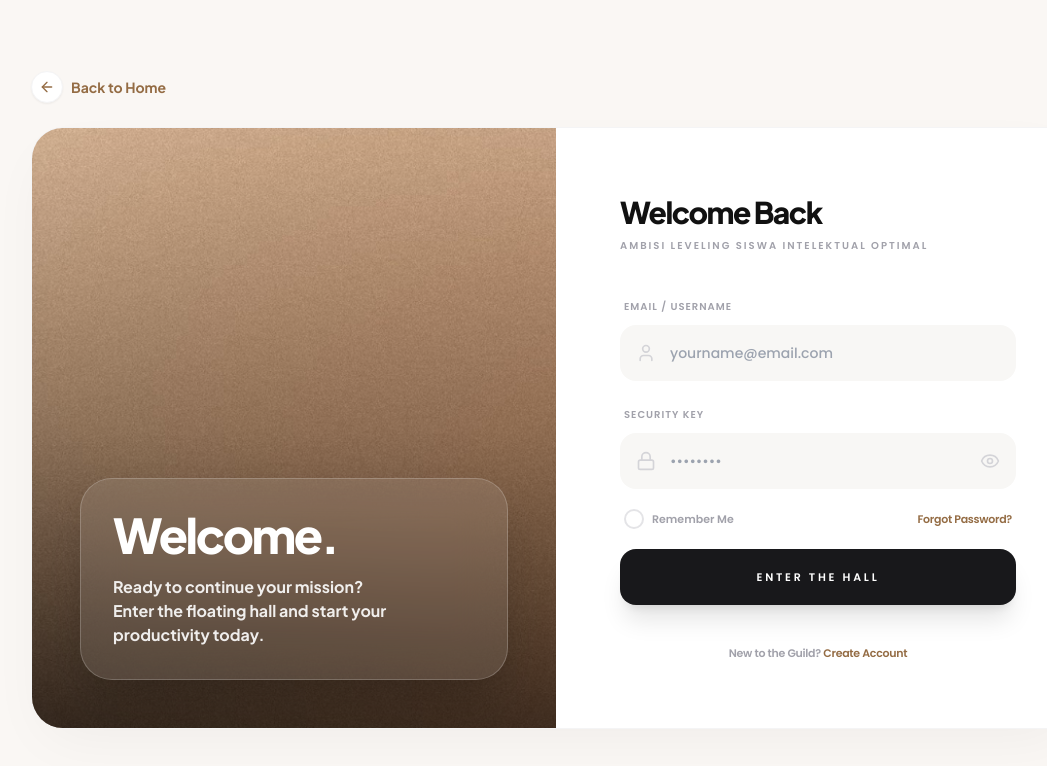
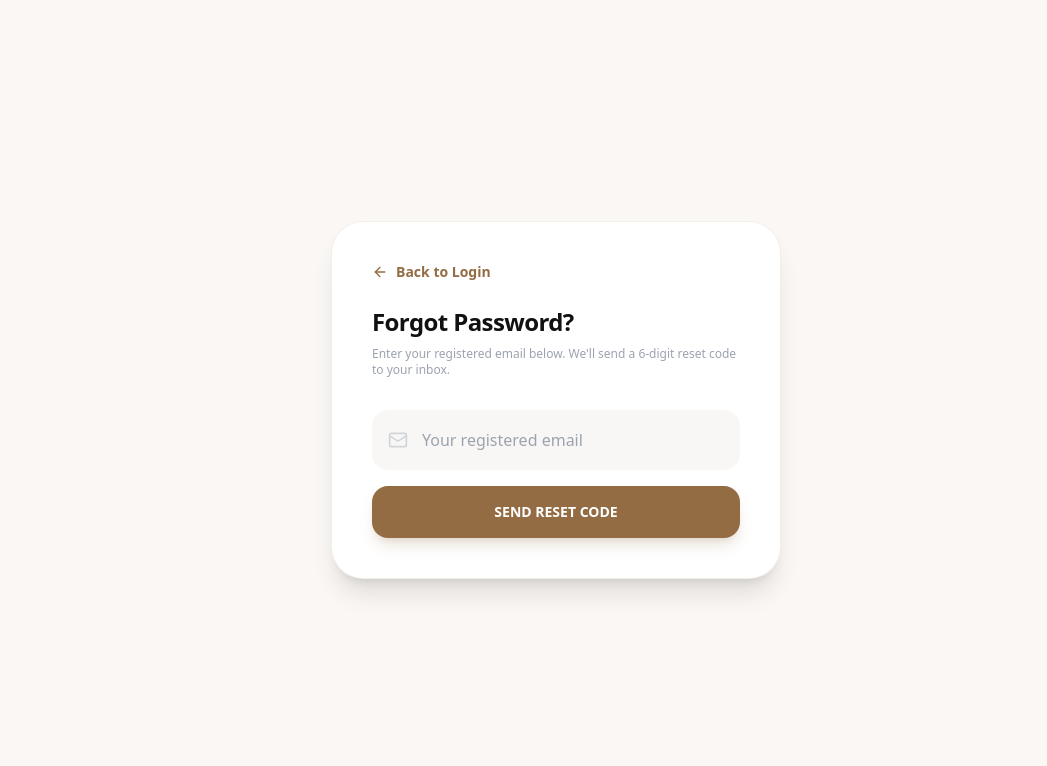
Before and after one commit to rasyairham/alsio1, a React (Vite) app in the folder frontend/: page /forgot-password in a window 1280 px wide. Before the commit this address led to /login. Shown: the top 766 px of the page, without its empty margins (84-1131 px from the left). Built offline with nearby package versions, Linux system fonts and the light colour scheme.

Commit message:
Fix: Unified axios configuration and removed redundant api file

```diff
--- a/frontend/src/pages/ForgotPassword.jsx
+++ b/frontend/src/pages/ForgotPassword.jsx
@@ -1,266 +1,137 @@
-import React, { useEffect, useState, useRef, useCallback, useMemo } from 'react';
+import React, { useState } from 'react';
+import axios from 'axios';
 import { useNavigate } from 'react-router-dom';
-import { Camera, Mail, LogOut, Edit3, User, ShieldCheck, ChevronLeft, Bell, Star, Trophy, Loader2 } from 'lucide-react';
-// PERBAIKAN: Gunakan instance api yang sudah kita buat sebelumnya agar base URL konsisten
-import api from '../api/axios';
+import { Mail, Lock, ShieldCheck, ArrowLeft } from "lucide-react";
 
-const ProfilePage = () => {
+const ForgotPassword = () => {
+  const [step, setStep] = useState(1);
+  const [formData, setFormData] = useState({ email: '', otp: '', newPassword: '' });
+  const [isLoading, setIsLoading] = useState(false);
+  const [status, setStatus] = useState('');
+  const [message, setMessage] = useState('');
   const navigate = useNavigate();
-  const fileInputRef = useRef(null);
 
-  const [userData, setUserData] = useState({
-    username: "",
-    email: "",
-    profileImage: null,
-    xp: 0
-  });
-
-  const [unreadCount, setUnreadCount] = useState(0);
-  const [isModalOpen, setIsModalOpen] = useState(false);
-  const [tempData, setTempData] = useState({ username: "", profileImage: null });
-  const [loading, setLoading] = useState(false);
-
-  // Configuration Tier List
-  const tierList = useMemo(() => [
-    { name: "Newbie", xp: 0, color: "text-zinc-400 bg-zinc-100", icon: <Star size={14} />, next: 1000 },
-    { name: "Explorer", xp: 1000, color: "text-amber-600 bg-amber-50", icon: <Star size={14} />, next: 5000 },
-    { name: "Commander", xp: 5000, color: "text-blue-600 bg-blue-50", icon: <ShieldCheck size={14} />, next: 20000 },
-    { name: "Sentinel", xp: 20000, color: "text-emerald-600 bg-emerald-50", icon: <ShieldCheck size={14} />, next: 200000 },
-    { name: "Celestial", xp: 200000, color: "text-purple-600 bg-purple-50", icon: <Trophy size={14} />, next: 1000000 },
-  ], []);
-
-  const currentTier = useMemo(() => {
-    const xp = userData.xp;
-    return [...tierList].reverse().find(t => xp >= t.xp) || tierList[0];
-  }, [userData.xp, tierList]);
-
-  const progress = useMemo(() => {
-    const currentTierXp = currentTier.xp;
-    const nextTierXp = currentTier.next;
-    const earnedInTier = userData.xp - currentTierXp;
-    const neededForNext = nextTierXp - currentTierXp;
-    return Math.min(Math.max((earnedInTier / neededForNext) * 100, 0), 100);
-  }, [userData.xp, currentTier]);
-
-  const fetchProfileData = useCallback(async () => {
-    const token = localStorage.getItem("token");
-    if (!token) return navigate("/login");
-
+  const handleSendOTP = async (e) => {
+    e.preventDefault();
+    setIsLoading(true); setStatus('');
     try {
-      // 1. Ambil Notifikasi
-      const resNotif = await api.get("/notifications");
-      if (resNotif.data.success) {
-        setUnreadCount(resNotif.data.data.filter(n => !n.read).length);
-      }
-
-      // 2. Ambil data user terbaru dari server/local
-      // PERBAIKAN: Selalu prioritaskan data dari localStorage yang paling update setelah login/edit
-      const storedUser = JSON.parse(localStorage.getItem("user") || "{}");
-
-      setUserData({
-        username: localStorage.getItem("username") || storedUser.username || "Explorer",
-        email: localStorage.getItem("email") || storedUser.email || "not-synced@alsio.com",
-        xp: parseInt(localStorage.getItem("xp") || storedUser.xp || "0"),
-        profileImage: localStorage.getItem("userImage") || storedUser.profileImage || null
-      });
-
+      await axios.post('http://localhost:5000/api/auth/forgot-password', { email: formData.email });
+      setStatus('success'); setMessage("OTP has been sent to your email!"); setStep(2);
     } catch (err) {
-      console.error("Sync failed:", err);
-      if (err.response?.status === 401) navigate("/login");
-    }
-  }, [navigate]);
-
-  useEffect(() => {
-    fetchProfileData();
-  }, [fetchProfileData]);
-
-  const openEditModal = () => {
-    setTempData({
-      username: userData.username,
-      profileImage: userData.profileImage
-    });
-    setIsModalOpen(true);
+      let msg = err.response?.data?.message || "Failed to send OTP. Try again.";
+      if (msg === "Email tidak ditemukan") msg = "Email not found. Please check your email.";
+      setStatus('error'); setMessage(msg);
+    } finally { setIsLoading(false); }
   };
 
-  const handleImageChange = (e) => {
-    const file = e.target.files[0];
-    if (file) {
-      if (file.size > 2000000) return alert("File too large! Max 2MB.");
-      const reader = new FileReader();
-      reader.onloadend = () => setTempData(prev => ({ ...prev, profileImage: reader.result }));
-      reader.readAsDataURL(file);
-    }
-  };
+  const handleReset = async (e) => {
+    e.preventDefault();
+    if (formData.newPassword.length < 6) return setStatus('validation'), setMessage("Password must be at least 6 characters!");
+    if (!/^\d{6}$/.test(formData.otp)) return setStatus('validation'), setMessage("OTP must be a 6-digit code!");
 
-  const handleSaveChanges = async (e) => {
-    e.preventDefault();
-    setLoading(true);
-
+    setIsLoading(true); setStatus('');
     try {
-      const res = await api.put("/auth/update-profile", {
-        username: tempData.username,
-        profileImage: tempData.profileImage
-      });
-
-      if (res.data) {
-        // PERBAIKAN: Update semua storage key agar konsisten di seluruh app
-        localStorage.setItem("username", res.data.username);
-        if (res.data.profileImage) localStorage.setItem("userImage", res.data.profileImage);
-
-        setUserData(prev => ({
-          ...prev,
-          username: res.data.username,
-          profileImage: res.data.profileImage
-        }));
-
-        setIsModalOpen(false);
-        // Trigger event agar komponen lain (seperti Sidebar) ikut terupdate
-        window.dispatchEvent(new Event("storage"));
-      }
+      await axios.post('http://localhost:5000/api/auth/reset-password', formData);
+      setStatus('success'); setMessage("Password has been reset!");
+      setTimeout(() => navigate('/login'), 1500);
     } catch (err) {
-      alert(err.response?.data?.message || "Update failed");
-    } finally {
-      setLoading(false);
-    }
-  };
-
-  const handleLogout = () => {
-    if(window.confirm("End session and leave the Hall?")) {
-        localStorage.clear();
-        navigate("/");
-    }
+      let msg = err.response?.data?.message || "Failed to reset password. Try again.";
+      if (msg === "OTP salah") msg = "Invalid OTP code. Please check your email.";
+      if (msg === "Email tidak ditemukan") msg = "Email not found. Please check your email.";
+      setStatus('error'); setMessage(msg);
+    } finally { setIsLoading(false); }
   };
 
   return (
-    <div className="min-h-screen bg-[#FAF7F4] font-sans text-zinc-900 p-4 sm:p-6 pt-24 sm:pt-32 pb-24 relative overflow-hidden">
-      <div className="max-w-xl mx-auto relative z-10">
+    <div className="min-h-screen bg-[#FAF7F4] flex items-center justify-center p-4 sm:p-6">
+      {/* Card: Width auto pada mobile, max-width pada desktop */}
+      <div className="w-full max-w-[450px] bg-white p-6 sm:p-10 rounded-[24px] sm:rounded-[32px] shadow-xl border border-[#EAE0D0]/50">
 
-        {/* Nav Header */}
-        <div className="flex justify-between items-center mb-8 px-2">
-          <button onClick={() => navigate(-1)} className="flex items-center gap-2 text-zinc-400 hover:text-[#C29976] font-black text-[10px] uppercase tracking-widest transition-all">
-            <ChevronLeft size={16} /> Back
+        {/* Back Button: Padding diperbesar untuk mobile agar mudah diklik */}
+        <button
+          onClick={() => navigate('/login')}
+          className="mb-6 flex items-center gap-2 text-xs sm:text-sm text-[#946C44] hover:text-[#7A5836] transition-colors font-bold group"
+        >
+          <ArrowLeft className="w-4 h-4 transition-transform group-hover:-translate-x-1" /> Back to Login
         </button>
 
-          <button onClick={() => navigate('/notifications')} className="relative p-3.5 bg-white rounded-2xl border border-zinc-100 shadow-sm active:scale-90 transition-all">
-            <Bell size={20} className={unreadCount > 0 ? "text-[#C29976]" : "text-zinc-300"} />
-            {unreadCount > 0 && (
-              <span className="absolute top-2.5 right-2.5 w-5 h-5 bg-[#C29976] border-[3px] border-white rounded-full flex items-center justify-center text-[8px] font-black text-white">
-                {unreadCount}
-              </span>
-            )}
-          </button>
-        </div>
+        {/* Header Text: Skala font adaptif */}
+        <h2 className="text-xl sm:text-2xl font-black mb-2 text-[#111] tracking-tight">
+          {step === 1 ? "Forgot Password?" : "Create New Password"}
+        </h2>
+        <p className="text-[11px] sm:text-xs text-gray-400 mb-8 font-medium leading-relaxed">
+          {step === 1
+            ? "Enter your registered email below. We'll send a 6-digit reset code to your inbox."
+            : "Verification successful! Please enter the OTP code and your new strong password below."}
+        </p>
 
-        {/* Profile Card */}
-        <div className="bg-white rounded-[3rem] sm:rounded-[4rem] p-8 sm:p-14 border border-zinc-100 shadow-[0_20px_50px_-20px_rgba(0,0,0,0.05)] text-center relative">
-
-          {/* Avatar Section */}
-          <div className="relative inline-block mb-10">
-            <div className="absolute inset-0 rounded-[3rem] bg-[#C29976]/10 blur-3xl scale-150"></div>
-            <div className="relative w-32 h-32 sm:w-44 sm:h-44 rounded-[2.5rem] sm:rounded-[3.8rem] bg-white p-2 shadow-2xl rotate-3 border border-zinc-50 overflow-hidden">
-                {userData.profileImage ? (
-                  <img src={userData.profileImage} alt="Profile" className="w-full h-full rounded-[2.2rem] sm:rounded-[3.2rem] object-cover" />
-                ) : (
-                  <div className="w-full h-full flex items-center justify-center bg-zinc-900 rounded-[2.2rem] sm:rounded-[3.2rem] text-white text-4xl sm:text-6xl font-black italic">
-                    {userData.username ? userData.username.charAt(0) : "A"}
+        {/* Status Message: Animasi Fade In */}
+        {status && (
+          <div className={`text-[11px] sm:text-xs text-center mb-6 p-3 rounded-xl border animate-in fade-in duration-300 ${
+            status === 'success' ? 'bg-green-50 text-green-600 border-green-100' :
+            status === 'error' ? 'bg-red-50 text-red-500 border-red-100' :
+            'bg-yellow-50 text-yellow-600 border-yellow-100'
+          }`}>
+            {message}
           </div>
         )}
+
+        <form onSubmit={step === 1 ? handleSendOTP : handleReset} className="space-y-4">
+          {step === 1 ? (
+            <div className="relative group">
+              <Mail className="absolute left-4 top-1/2 -translate-y-1/2 text-gray-300 w-5 h-5 transition-colors group-focus-within:text-[#946C44]" />
+              <input
+                type="email"
+                placeholder="Your registered email"
+                required
+                className="w-full pl-12 pr-4 py-3.5 sm:py-4 rounded-xl sm:rounded-2xl bg-[#F8F7F5] outline-none border-2 border-transparent focus:border-[#946C44] transition-all text-sm sm:text-base"
+                onChange={e => setFormData({ ...formData, email: e.target.value })}
+              />
             </div>
-          </div>
-
-          {/* User Info & Tier */}
-          <div className="mb-10">
-            <h1 className="text-3xl sm:text-5xl font-black tracking-tighter text-zinc-900 mb-3 truncate">{userData.username}</h1>
-
-            <div className={`inline-flex items-center gap-2 px-5 py-2 rounded-full font-black tracking-[0.2em] text-[9px] uppercase italic mb-6 shadow-sm border border-black/5 ${currentTier.color}`}>
-                {currentTier.icon} {currentTier.name} Tier
-            </div>
-
-            {/* Progress Bar */}
-            <div className="max-w-[220px] mx-auto">
-              <div className="flex justify-between text-[8px] font-black uppercase tracking-widest text-zinc-400 mb-2.5 italic">
-                <span>XP: {userData.xp}</span>
-                <span>Next: {currentTier.next}</span>
-              </div>
-              <div className="h-1.5 w-full bg-zinc-100 rounded-full overflow-hidden p-[2px]">
-                <div
-                  className="h-full bg-[#C29976] rounded-full transition-all duration-1000 shadow-[0_0_10px_rgba(194,153,118,0.4)]"
-                  style={{ width: `${progress}%` }}
-                ></div>
-              </div>
-            </div>
-          </div>
-
-          {/* Contact Details */}
-          <div className="space-y-4 text-left mb-10">
-            <div className="bg-[#F8F7F5] p-5 rounded-[2rem] flex items-center gap-5 border border-zinc-100/50">
-              <div className="w-12 h-12 rounded-2xl bg-white flex items-center justify-center shadow-sm text-[#C29976]">
-                <Mail size={20} />
-              </div>
-              <div className="overflow-hidden">
-                <p className="text-[9px] text-zinc-400 uppercase font-black tracking-widest mb-0.5">Authenticated Email</p>
-                <p className="text-sm font-bold text-zinc-700 truncate">{userData.email}</p>
-              </div>
-            </div>
-          </div>
-
-          {/* Actions */}
-          <div className="flex flex-col gap-4">
-            <button onClick={openEditModal} className="w-full py-6 rounded-[2rem] bg-zinc-900 text-white font-black text-[11px] uppercase tracking-[0.3em] hover:bg-[#C29976] hover:-translate-y-1 transition-all shadow-xl flex items-center justify-center gap-3 active:scale-95">
-              <Edit3 size={18} /> Update Identity
-            </button>
-            <button onClick={handleLogout} className="text-zinc-300 font-black text-[9px] uppercase tracking-[0.4em] hover:text-red-500 transition-colors py-2">
-              <LogOut size={12} className="inline mr-2" /> Leave the Guild Board
-            </button>
-          </div>
-        </div>
-      </div>
-
-      {/* MODAL EDIT */}
-      {isModalOpen && (
-        <div className="fixed inset-0 z-[100] flex items-center justify-center p-4">
-          <div className="absolute inset-0 bg-zinc-900/40 backdrop-blur-md animate-in fade-in duration-300" onClick={() => !loading && setIsModalOpen(false)}></div>
-          <div className="relative w-full max-w-md bg-white rounded-[3.5rem] p-10 shadow-2xl animate-in zoom-in-95 duration-300">
-            <h2 className="text-2xl font-black mb-10 text-center tracking-tighter">Identity <span className="text-[#C29976]">Update</span></h2>
-            <form onSubmit={handleSaveChanges} className="space-y-8">
-              <div className="flex flex-col items-center gap-4">
-                <div className="relative w-28 h-28 rounded-[2.5rem] border-4 border-[#F8F5F2] p-1 cursor-pointer group overflow-hidden" onClick={() => fileInputRef.current.click()}>
-                    <div className="w-full h-full rounded-[2.2rem] bg-zinc-50 flex items-center justify-center border border-zinc-100 group-hover:bg-zinc-100 transition-colors">
-                        {tempData.profileImage ? <img src={tempData.profileImage} alt="Preview" className="w-full h-full object-cover" /> : <Camera size={28} className="text-zinc-200" />}
-                    </div>
-                    <div className="absolute inset-0 bg-black/20 opacity-0 group-hover:opacity-100 transition-opacity flex items-center justify-center">
-                      <Edit3 size={20} className="text-white" />
-                    </div>
-                </div>
-                <input type="file" ref={fileInputRef} onChange={handleImageChange} className="hidden" accept="image/*" />
-              </div>
-
-              <div className="space-y-2">
-                <label className="text-[10px] font-black text-zinc-400 uppercase ml-4 tracking-widest">New Alias</label>
-                <div className="relative">
-                    <User className="absolute left-5 top-1/2 -translate-y-1/2 text-zinc-300" size={18} />
+          ) : (
+            <div className="space-y-4 animate-in slide-in-from-right-4 duration-300">
+              <div className="relative group">
+                <ShieldCheck className="absolute left-4 top-1/2 -translate-y-1/2 text-gray-300 w-5 h-5 transition-colors group-focus-within:text-[#946C44]" />
                 <input
                   type="text"
-                      value={tempData.username}
-                      onChange={(e) => setTempData(prev => ({ ...prev, username: e.target.value }))}
-                      className="w-full bg-[#F8F7F5] border-2 border-transparent focus:border-[#C29976]/20 rounded-[1.5rem] pl-14 pr-6 py-5 outline-none font-bold text-sm transition-all"
+                  placeholder="6-digit OTP"
+                  maxLength={6}
                   required
+                  className="w-full pl-12 pr-4 py-3.5 sm:py-4 rounded-xl sm:rounded-2xl bg-[#F8F7F5] outline-none border-2 border-transparent focus:border-[#946C44] transition-all text-sm sm:text-base tracking-[0.2em] font-bold"
+                  onChange={e => setFormData({ ...formData, otp: e.target.value })}
+                />
+              </div>
+              <div className="relative group">
+                <Lock className="absolute left-4 top-1/2 -translate-y-1/2 text-gray-300 w-5 h-5 transition-colors group-focus-within:text-[#946C44]" />
+                <input
+                  type="password"
+                  placeholder="New password"
+                  required
+                  className="w-full pl-12 pr-4 py-3.5 sm:py-4 rounded-xl sm:rounded-2xl bg-[#F8F7F5] outline-none border-2 border-transparent focus:border-[#946C44] transition-all text-sm sm:text-base"
+                  onChange={e => setFormData({ ...formData, newPassword: e.target.value })}
                 />
               </div>
             </div>
+          )}
 
-              <div className="flex gap-4 pt-4">
-                <button type="button" onClick={() => setIsModalOpen(false)} className="flex-1 py-5 rounded-2xl bg-zinc-50 text-zinc-400 font-black text-[11px] uppercase tracking-widest hover:bg-zinc-100 transition-colors">Cancel</button>
-                <button type="submit" disabled={loading} className="flex-1 py-5 rounded-2xl bg-[#C29976] text-white font-black text-[11px] uppercase tracking-widest shadow-lg shadow-[#C29976]/30 flex items-center justify-center">
-                    {loading ? <Loader2 size={18} className="animate-spin" /> : "Update"}
+          <button
+            type="submit"
+            disabled={isLoading}
+            className="w-full py-3.5 sm:py-4 mt-4 rounded-xl sm:rounded-2xl bg-[#946C44] text-white font-bold text-xs sm:text-sm shadow-lg shadow-[#946C44]/20 hover:bg-[#7A5836] active:scale-[0.98] transition-all disabled:opacity-50 disabled:cursor-not-allowed"
+          >
+            {isLoading ? (
+              <div className="flex items-center justify-center gap-2">
+                <div className="w-4 h-4 border-2 border-white/30 border-t-white rounded-full animate-spin"></div>
+                <span>Processing...</span>
+              </div>
+            ) : (
+              step === 1 ? "SEND RESET CODE" : "RESET PASSWORD"
+            )}
           </button>
-              </div>
         </form>
       </div>
-        </div>
-      )}
     </div>
   );
 };
 
-export default ProfilePage;
+export default ForgotPassword;
```
Lines whose indentation alone changed are shown as unchanged.
